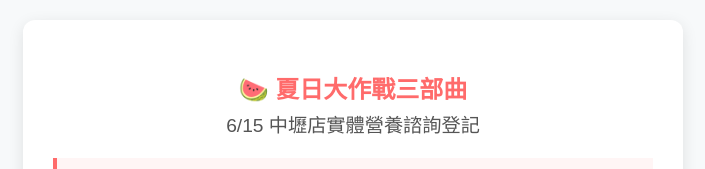
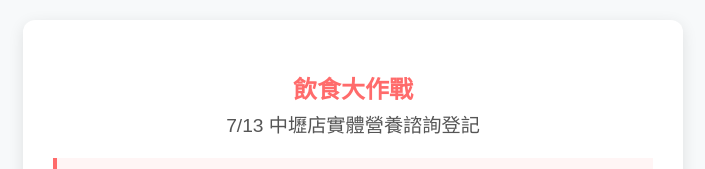
Before and after one commit to ss680197-lab/6, a plain HTML site: page index.html in a window 1280 px wide. Shown: the top 169 px of the page, without its empty margins (287-992 px from the left). Drawn offline with Linux system fonts and the light colour scheme; no server answers.

Commit message:
Update index.html

```diff
--- a/index.html
+++ b/index.html
@@ -3,7 +3,7 @@
 <head>
     <meta charset="UTF-8">
     <meta name="viewport" content="width=device-width, initial-scale=1.0">
-    <title>夏日大作戰三部曲 - 中壢店營養諮詢登記</title>
+    <title>七月中壢店營養諮詢登記</title>
     <style>
         body { font-family: 'Arial', sans-serif; background-color: #f7f9fa; margin: 0; padding: 20px; color: #333; }
         .container { max-width: 600px; margin: 0 auto; background: white; padding: 30px; border-radius: 12px; box-shadow: 0 4px 15px rgba(0,0,0,0.1); }
@@ -28,8 +28,8 @@
 <body>
 
 <div class="container">
-    <h2>🍉 夏日大作戰三部曲</h2>
-    <div class="date-title" id="event-date-display">6/15 中壢店實體營養諮詢登記</div>
+    <h2> 飲食大作戰</h2>
+    <div class="date-title" id="event-date-display">7/13 中壢店實體營養諮詢登記</div>
 
     <div class="notice">
         📌 <strong>預約規則：</strong>一個時段僅限一人登記。點選時段後系統將為您<strong>保留 5 分鐘</strong>填寫資料，超時名額將自動釋出。
```
